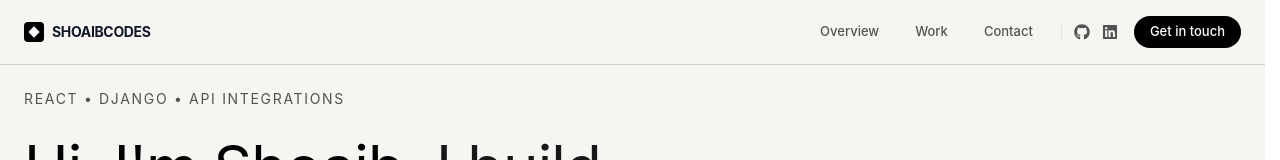
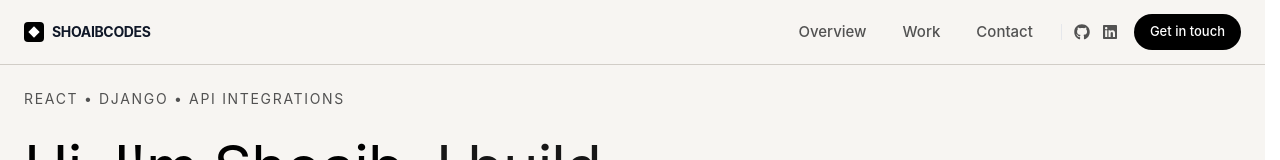
Before and after one commit to codewithshoaib-dev/Portfolio, a React (Vite) app in the folder web/: page / in a window 1280 px wide. Shown: the top 160 px of the page. Built offline with nearby package versions, Linux system fonts and the light colour scheme.

Commit message:
ui: improve links visibilty

```diff
--- a/web/src/landingpage/navbar.tsx
+++ b/web/src/landingpage/navbar.tsx
@@ -59,7 +59,7 @@ export default function Navbar() {
             <button
               key={item.id}
               onClick={() => scrollToSection(item.id)}
-              className="px-4 py-1.5 text-[13px] font-medium text-muted-foreground hover:text-foreground hover:bg-card rounded-full transition-colors duration-200"
+              className="px-4 py-1.5 text-[15px] font-medium text-muted-foreground hover:text-foreground hover:bg-card rounded-full transition-colors duration-200"
             >
               {item.label}
             </button>
@@ -85,7 +85,7 @@ export default function Navbar() {
 
           <button
             onClick={() => setIsContactOpen(true)}
-            className="ml-3 bg-black text-white px-4 py-1.5 rounded-full text-[13px] font-medium hover:bg-gray-800 transition-colors"
+            className="ml-3 bg-black text-white px-4 py-2 rounded-full text-[13px] font-medium hover:bg-gray-800 transition-colors"
           >
             Get in touch
           </button>
```
